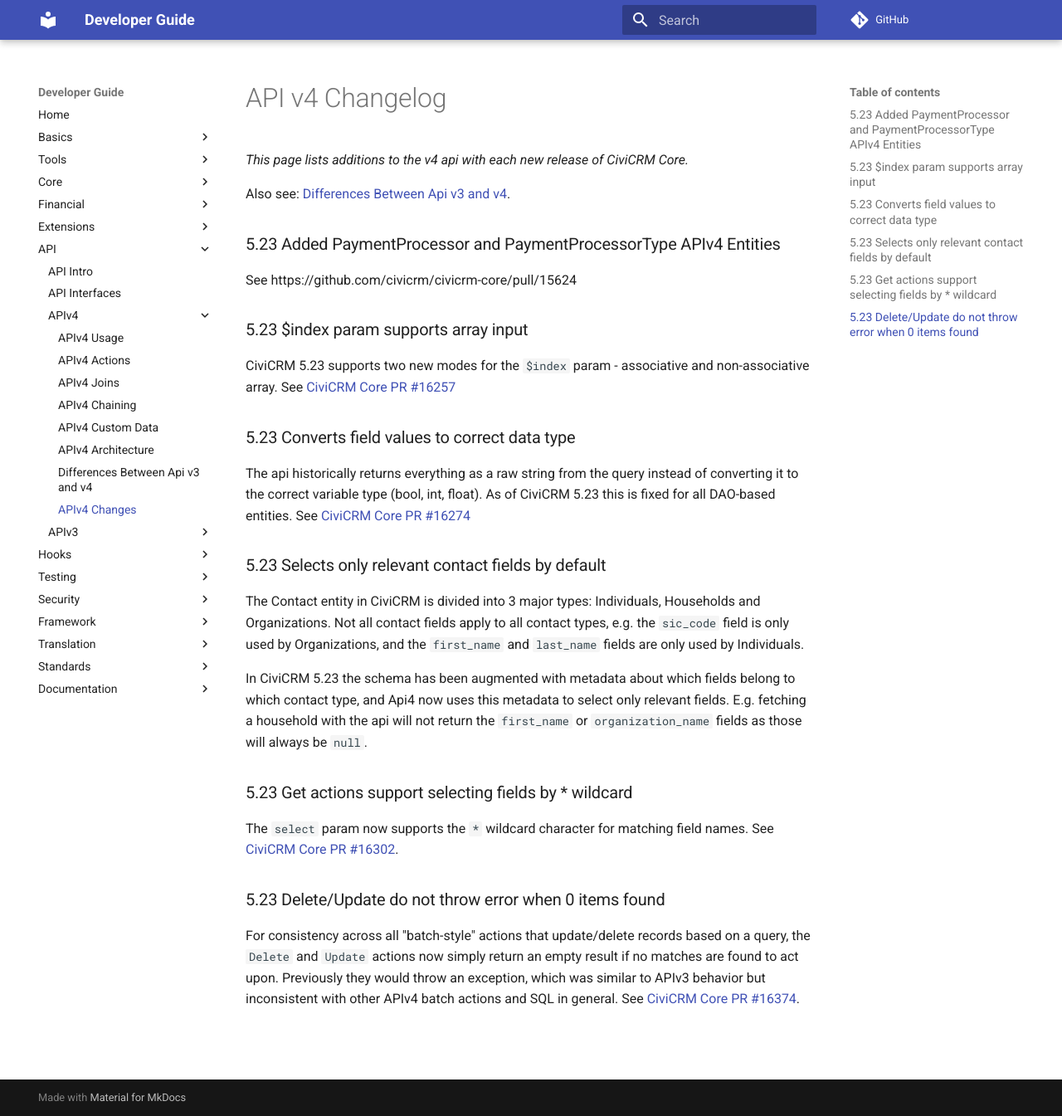
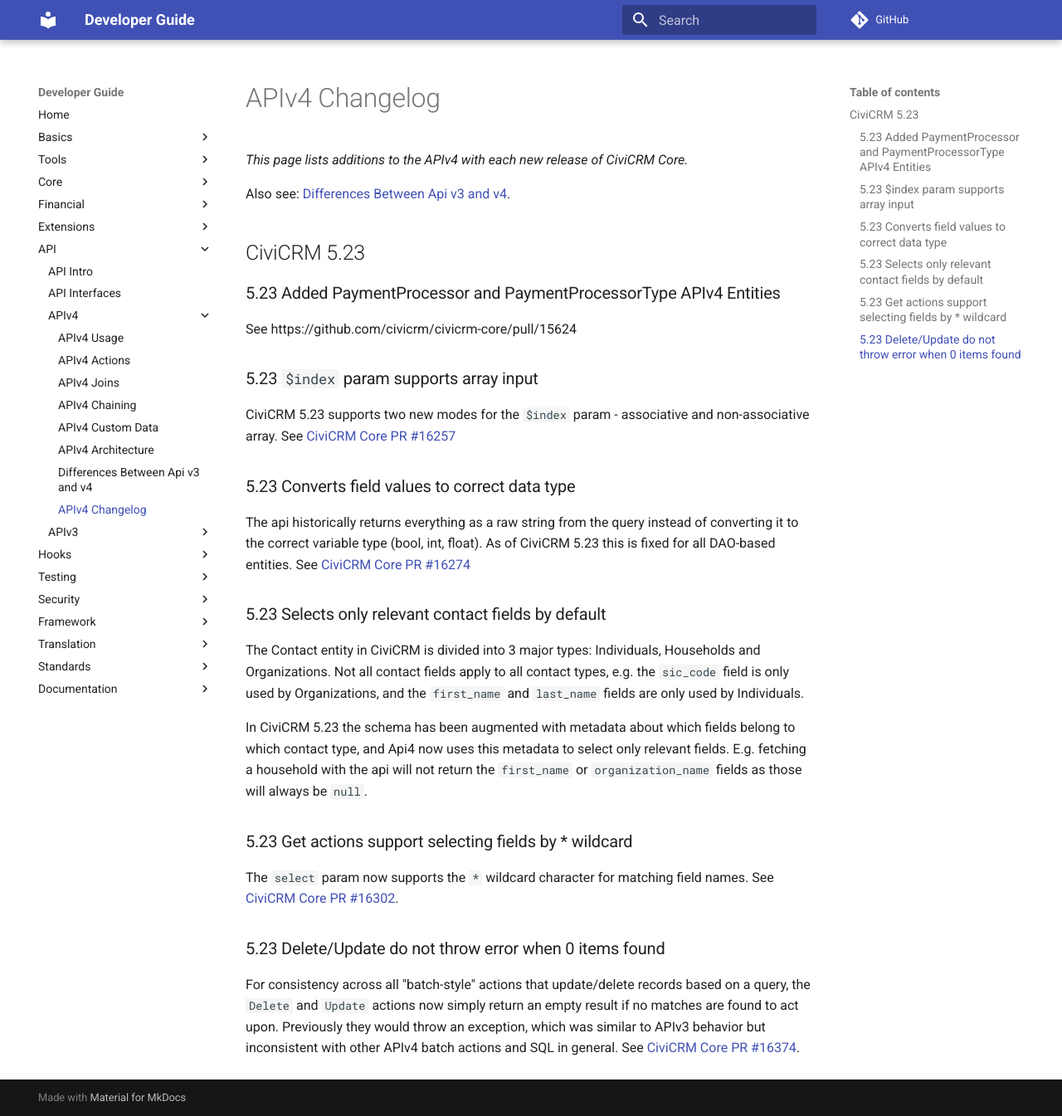
Before and after one commit to civicrm/civicrm-dev-docs, an MkDocs documentation site: the page built from docs/api/v4/changes.md, in a window 1280 px wide and 1345 px high. Shown: the whole window at 83% size. Built offline with MkDocs 1.6.1 and Material for MkDocs 9.7.7, drawn with Linux system fonts in a browser that asks for light colours; comment, search, counter and statistics services are not loaded; old or Windows-style settings are respelled for this version of MkDocs.

Commit message:
Tweak changelog titles for consistency

```diff
--- a/docs/api/v4/changes.md
+++ b/docs/api/v4/changes.md
@@ -1,14 +1,16 @@
-# API v4 Changelog
+# APIv4 Changelog
 
-*This page lists additions to the v4 api with each new release of CiviCRM Core.*
+*This page lists additions to the APIv4 with each new release of CiviCRM Core.*
 
 Also see: [Differences Between Api v3 and v4](/api/v4/differences-with-v3.md).
+
+## CiviCRM 5.23
 
 ### 5.23 Added PaymentProcessor and PaymentProcessorType APIv4 Entities
 
 See https://github.com/civicrm/civicrm-core/pull/15624
 
-### 5.23 $index param supports array input
+### 5.23 `$index` param supports array input
 
 CiviCRM 5.23 supports two new modes for the `$index` param - associative and non-associative array. See [CiviCRM Core PR #16257](https://github.com/civicrm/civicrm-core/pull/16257)
 
--- a/mkdocs.yml
+++ b/mkdocs.yml
@@ -61,7 +61,7 @@
     - APIv4 Custom Data: api/v4/custom-data.md
     - APIv4 Architecture: api/v4/architecture.md
     - Differences Between Api v3 and v4: api/v4/differences-with-v3.md
-    - APIv4 Changes: api/v4/changes.md
+    - APIv4 Changelog: api/v4/changes.md
   - APIv3:
     - APIv3 Usage: api/v3/usage.md
     - APIv3 Actions: api/v3/actions.md
@@ -70,7 +70,7 @@
     - APIv3 Chaining: api/v3/chaining.md
     - APIv3 Custom Data: api/v3/custom-data.md
     - APIv3 Examples: api/v3/examples.md
-    - APIv3 Changes: api/v3/changes.md
+    - APIv3 Changelog: api/v3/changes.md
 - Hooks:
   - Hooks Introduction: hooks/index.md
   - Usage:
```
Also changed, not shown: docs/api/v3/changes.md (+1 -1 lines).
